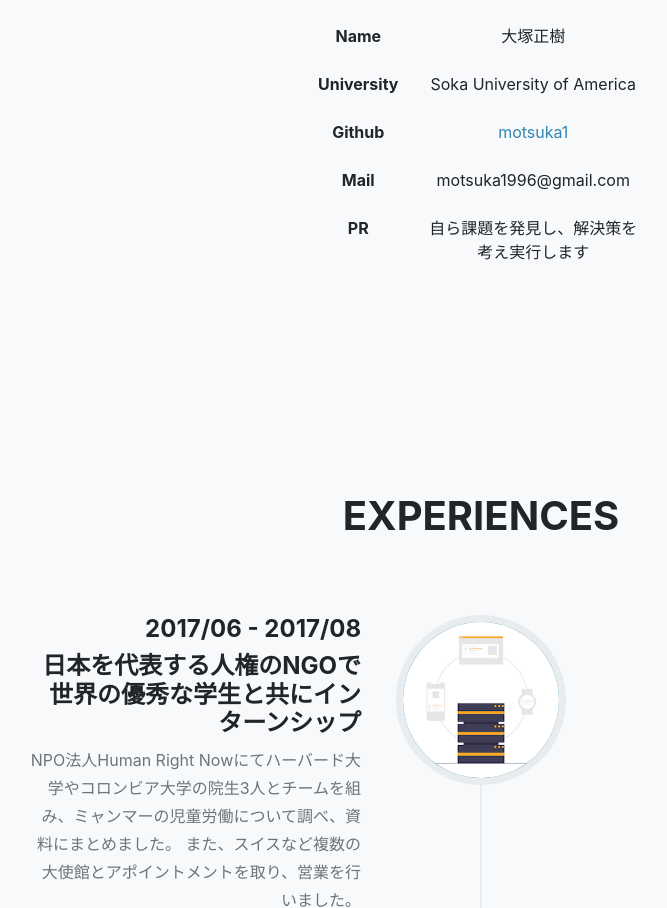
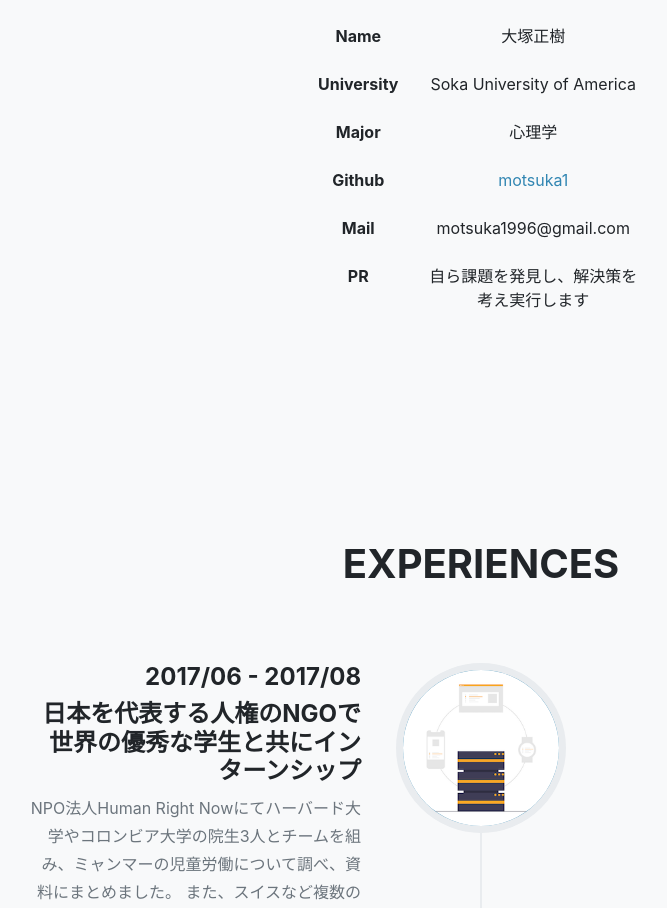
Before and after one commit to motsuka1/static_portfolio, a plain HTML site: page index.html in a window 1280 px wide. Shown: the part 985-1893 px from the top of the page, without its empty margins (159-826 px from the left). Drawn offline with nearby package versions, Linux system fonts and the light colour scheme.

Commit message:
add major

```diff
--- a/index.html
+++ b/index.html
@@ -74,6 +74,10 @@
 							<tr>
 								<th scope="row">University</th>
 								<td>Soka University of America</td>
+                            </tr>
+                            <tr>
+								<th scope="row">Major</th>
+								<td>心理学</td>
 							</tr>
 							<tr>
 								<th scope="row">Github</th>
```
